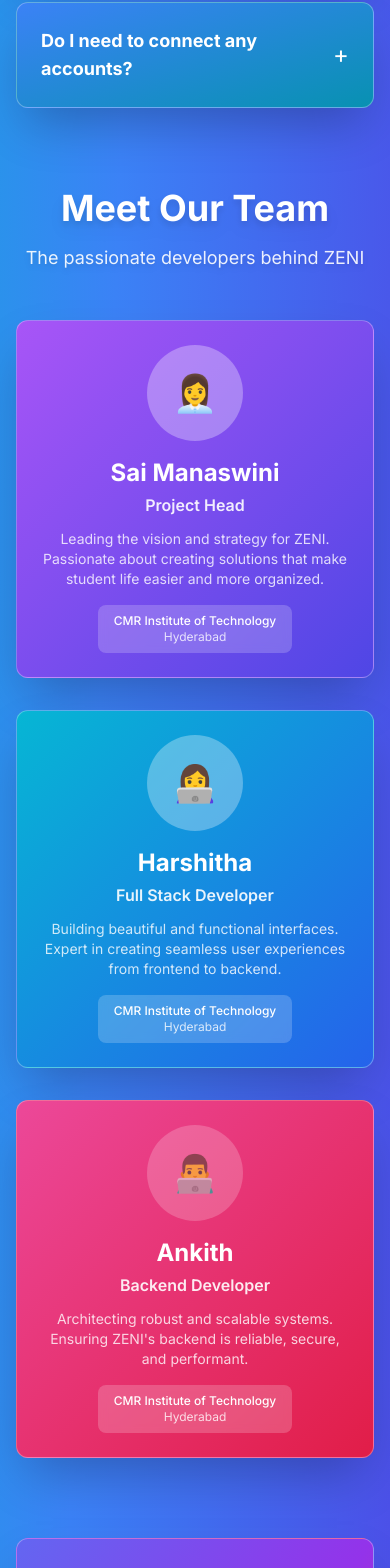
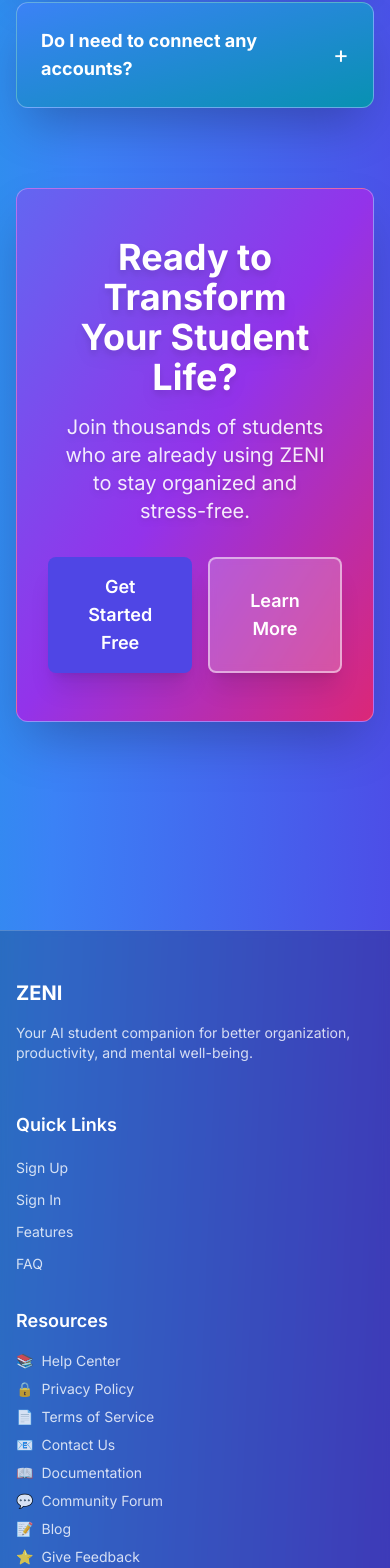
Before and after one commit to CodeDotIV/ZENI, a Next.js app in the folder frontend/: page / in a window 390 px wide. Shown: the part 7136-8704 px from the top of the page. Built offline with nearby package versions, Linux system fonts and the light colour scheme.

Commit message:
Remove 'Our Team' section from page
Removed the 'Our Team' section from the page.

```diff
--- a/frontend/app/page.js
+++ b/frontend/app/page.js
@@ -447,62 +447,6 @@ export default function Home() {
           </div>
         </div>
 
-        {/* Our Team Section */}
-        <div className="mt-20">
-          <h2 className="text-4xl font-bold text-center mb-4 text-white drop-shadow-lg">Meet Our Team</h2>
-          <p className="text-center text-white/90 mb-12 text-lg drop-shadow-md">The passionate developers behind ZENI</p>
-
-          <div className="grid md:grid-cols-3 gap-8 max-w-5xl mx-auto">
-            {/* Sai Manaswini - Project Head */}
-            <div className="bg-gradient-to-br from-purple-500 to-indigo-600 backdrop-blur-sm rounded-xl shadow-2xl p-6 border border-white/30 transform hover:scale-105 hover:rotate-1 transition-all duration-300 text-center">
-              <div className="w-24 h-24 bg-white/30 rounded-full flex items-center justify-center mx-auto mb-4 text-4xl">
-                👩‍💼
-              </div>
-              <h3 className="text-2xl font-bold text-white mb-1">Sai Manaswini</h3>
-              <p className="text-white/90 font-semibold mb-3">Project Head</p>
-              <p className="text-white/80 text-sm mb-4">
-                Leading the vision and strategy for ZENI. Passionate about creating solutions that make student life easier and more organized.
-              </p>
-              <div className="bg-white/20 backdrop-blur-sm rounded-lg px-4 py-2 inline-block">
-                <p className="text-white text-xs font-medium">CMR Institute of Technology</p>
-                <p className="text-white/80 text-xs">Hyderabad</p>
-              </div>
-            </div>
-
-            {/* Harshitha - Full Stack Developer */}
-            <div className="bg-gradient-to-br from-cyan-500 to-blue-600 backdrop-blur-sm rounded-xl shadow-2xl p-6 border border-white/30 transform hover:scale-105 hover:-rotate-1 transition-all duration-300 text-center">
-              <div className="w-24 h-24 bg-white/30 rounded-full flex items-center justify-center mx-auto mb-4 text-4xl">
-                👩‍💻
-              </div>
-              <h3 className="text-2xl font-bold text-white mb-1">Harshitha</h3>
-              <p className="text-white/90 font-semibold mb-3">Full Stack Developer</p>
-              <p className="text-white/80 text-sm mb-4">
-                Building beautiful and functional interfaces. Expert in creating seamless user experiences from frontend to backend.
-              </p>
-              <div className="bg-white/20 backdrop-blur-sm rounded-lg px-4 py-2 inline-block">
-                <p className="text-white text-xs font-medium">CMR Institute of Technology</p>
-                <p className="text-white/80 text-xs">Hyderabad</p>
-              </div>
-            </div>
-
-            {/* Ankith - Backend Developer */}
-            <div className="bg-gradient-to-br from-pink-500 to-rose-600 backdrop-blur-sm rounded-xl shadow-2xl p-6 border border-white/30 transform hover:scale-105 hover:rotate-1 transition-all duration-300 text-center">
-              <div className="w-24 h-24 bg-white/30 rounded-full flex items-center justify-center mx-auto mb-4 text-4xl animate-pulse" style={{ animationDelay: '0.2s' }}>
-                👨‍💻
-              </div>
-              <h3 className="text-2xl font-bold text-white mb-1">Ankith</h3>
-              <p className="text-white/90 font-semibold mb-3">Backend Developer</p>
-              <p className="text-white/80 text-sm mb-4">
-                Architecting robust and scalable systems. Ensuring ZENI's backend is reliable, secure, and performant.
-              </p>
-              <div className="bg-white/20 backdrop-blur-sm rounded-lg px-4 py-2 inline-block">
-                <p className="text-white text-xs font-medium">CMR Institute of Technology</p>
-                <p className="text-white/80 text-xs">Hyderabad</p>
-              </div>
-            </div>
-          </div>
-        </div>
-
         {/* CTA Section */}
         <div className="mt-20 text-center pb-16">
           <div className="bg-gradient-to-br from-indigo-500 via-purple-600 to-pink-600 backdrop-blur-sm rounded-xl shadow-2xl p-12 border border-white/30 transform hover:scale-[1.02] transition-all duration-300">
```
